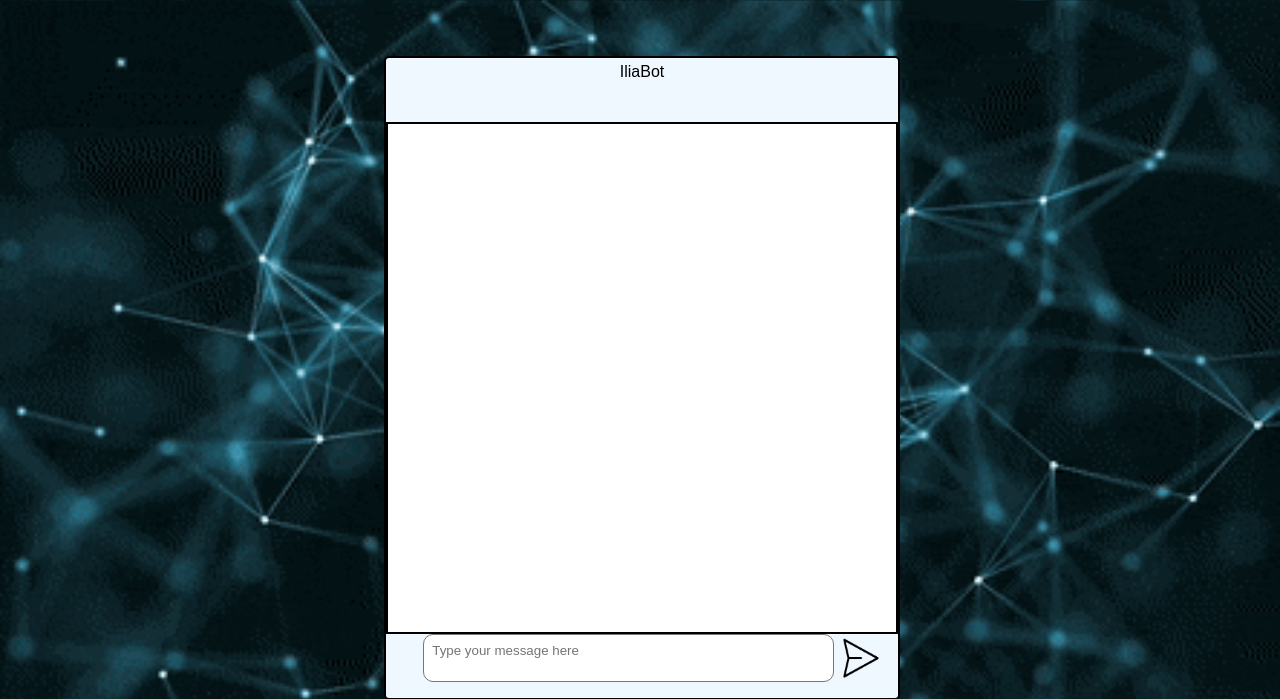
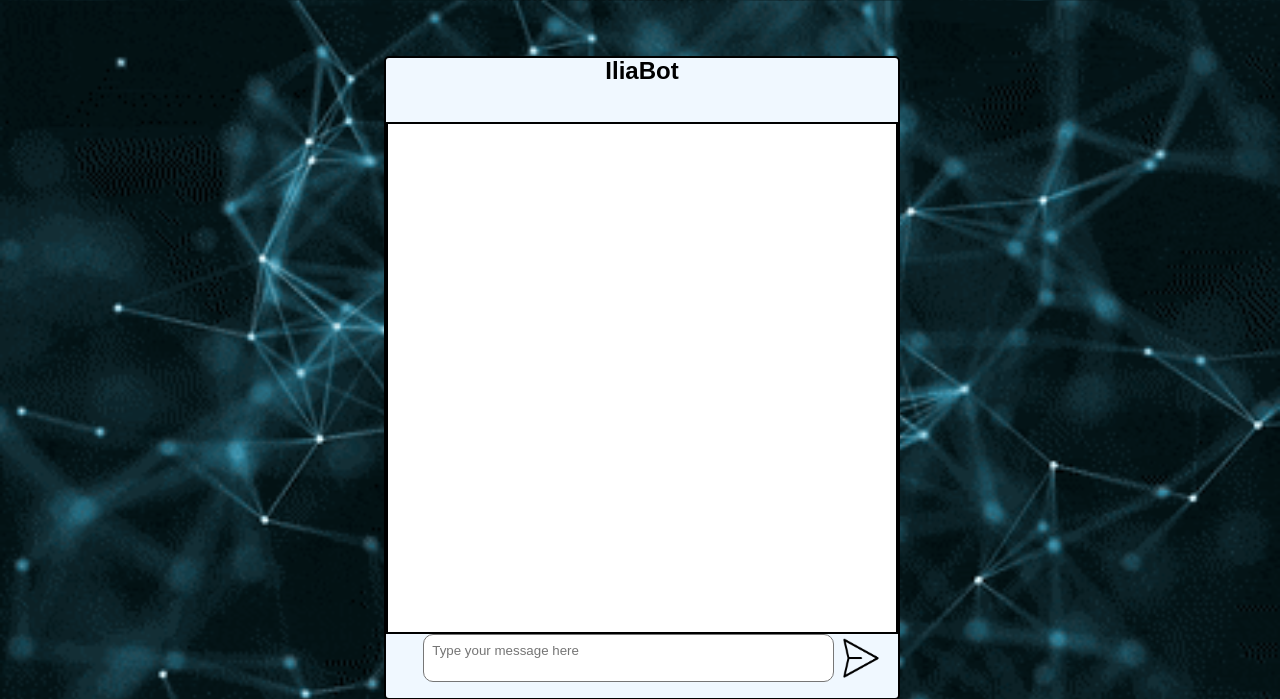
Before and after one commit to Iliaromanov/Resume-Chatbot-WebApp, a Flask app: page / in a window 1280 px wide. Shown: the top 699 px of the page. Run offline with Flask 2, Linux system fonts and the light colour scheme.

Commit message:
navbar and returning prediction precentages based on length

```diff
--- a/app.py
+++ b/app.py
@@ -37,7 +37,10 @@ def get_response():
     probs = {classes[i]: prob for i, prob in enumerate(result)}
     probs_top_three = {k: f"{v * 100:,.2f}%" for k, v in sorted(probs.items(), key=lambda x: x[1], reverse=True)[:3]}
 
-    print(probs)
+    # Choose how many prediction results to show
+    if len(str(probs_top_three)) > 70:
+        # only show first k, v pair
+        probs_top_three = next(iter(probs_top_three.items()))
 
     return {
         "all_predictions": {k: f"{v * 100:,.2f}%" for k, v in sorted(probs.items(), key=lambda x: x[1], reverse=True)},
--- a/static/chat.js
+++ b/static/chat.js
@@ -92,6 +92,10 @@ function showChatbotResponse() {
     }).then((data) => {
         let probs = data.top_three_predictions
         console.log(probs)
+        let probsStr = JSON.stringify(probs)
+            .split(',').join(' ')
+            .replaceAll('"', '')
+            .replaceAll(':', ': ')
 
         /*
         let botTag = document.createElement("p")
@@ -99,13 +103,11 @@ function showChatbotResponse() {
         responseMsgDiv.appendChild(botTag)
          */
         let botMsg = document.createElement("p")
-        botMsg.innerHTML = JSON.stringify(probs)
-            .split(',').join(' ')
-            .replaceAll('"', '')
-            .replaceAll(':', ': ')
+        botMsg.innerHTML = probsStr
         responseMsgDiv.appendChild(botMsg)
 
-        console.log(responseMsgDiv.scrollHeight)
+        let predictionDisplay = document.getElementById("prediction")
+        predictionDisplay.innerHTML = probsStr
 
         responseContainer.appendChild(responseMsgDiv)
 
--- a/static/chatStyle.css
+++ b/static/chatStyle.css
@@ -21,10 +21,20 @@ body {
     background-color: aliceblue;
 }
 #navTitle {
-    display: flex;
-    justify-content: center;
+    display: grid;
+    justify-items: center;
     font-family: Arial;
-    padding-top: 1%
+    padding-bottom: 2%;
+    grid-template-rows: 50% auto;
+    grid-template-columns: auto;
+    grid-row-gap: 9px;
+}
+#navTitle h1 {
+    margin-top: -0.2%;
+    margin-bottom: 1%
+}
+#prediction {
+    margin-top: -0.01%;
 }
 #chat_history {
     padding: 5px;
@@ -61,12 +71,12 @@ body {
     margin-left:5%
 }
 #sendButton:hover {
+    background-color: #dedede;
+}
+#sendButton:active {
     background-color: #445ee2;
 }
-#sendButton:active {
-    background-color: #7588e7;
-}
-#sendButton img:hover {
+#sendButton img:active {
     filter: invert(100%);
 }
 .user_sent_msg {
--- a/templates/index.html
+++ b/templates/index.html
@@ -8,7 +8,10 @@
 </head>
 <body>
     <div id="chatbot_window">
-        <nav id="navTitle">IliaBot</nav>
+        <nav id="navTitle">
+            <h1>IliaBot</h1>
+            <p id="prediction"></p>
+        </nav>
         <div id="chat_history"></div>
         <div id="input_window">
             <form id="messageForm" onsubmit="showChatbotResponse()" autocomplete="off">
```
